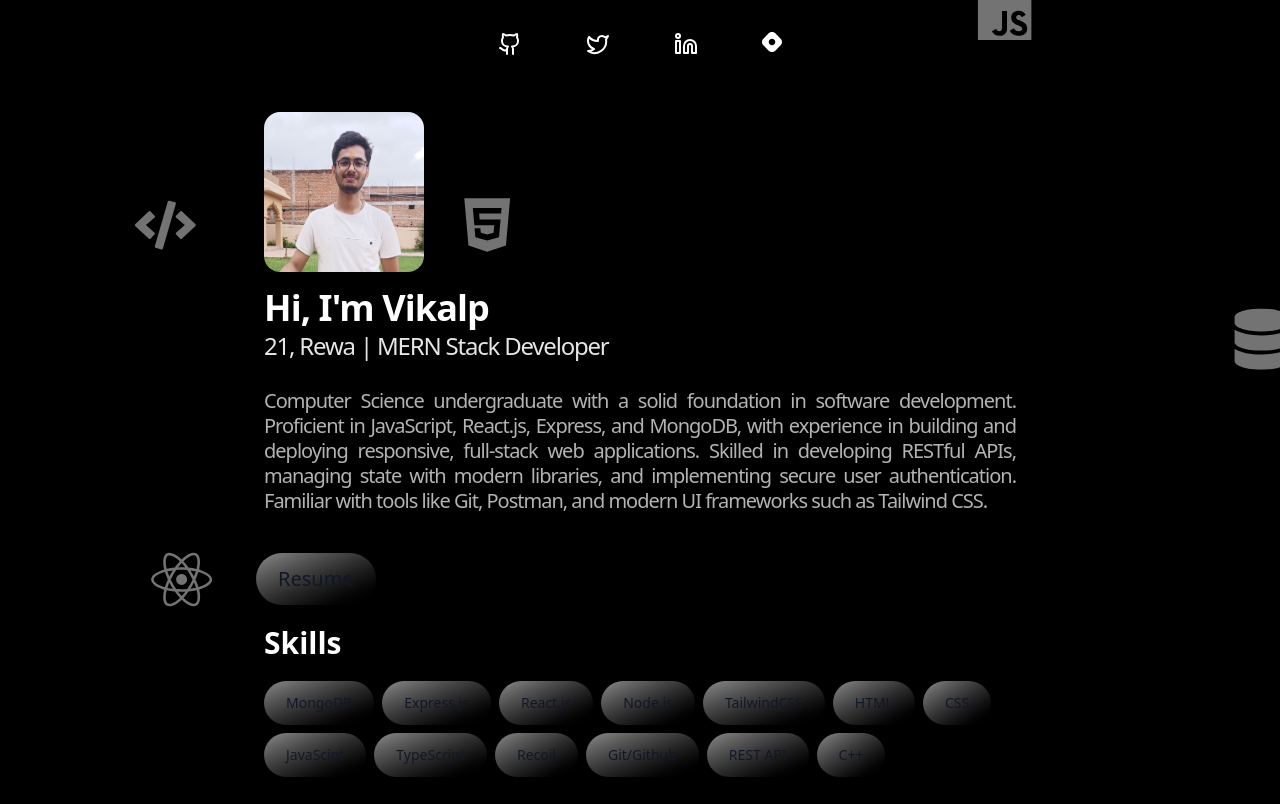
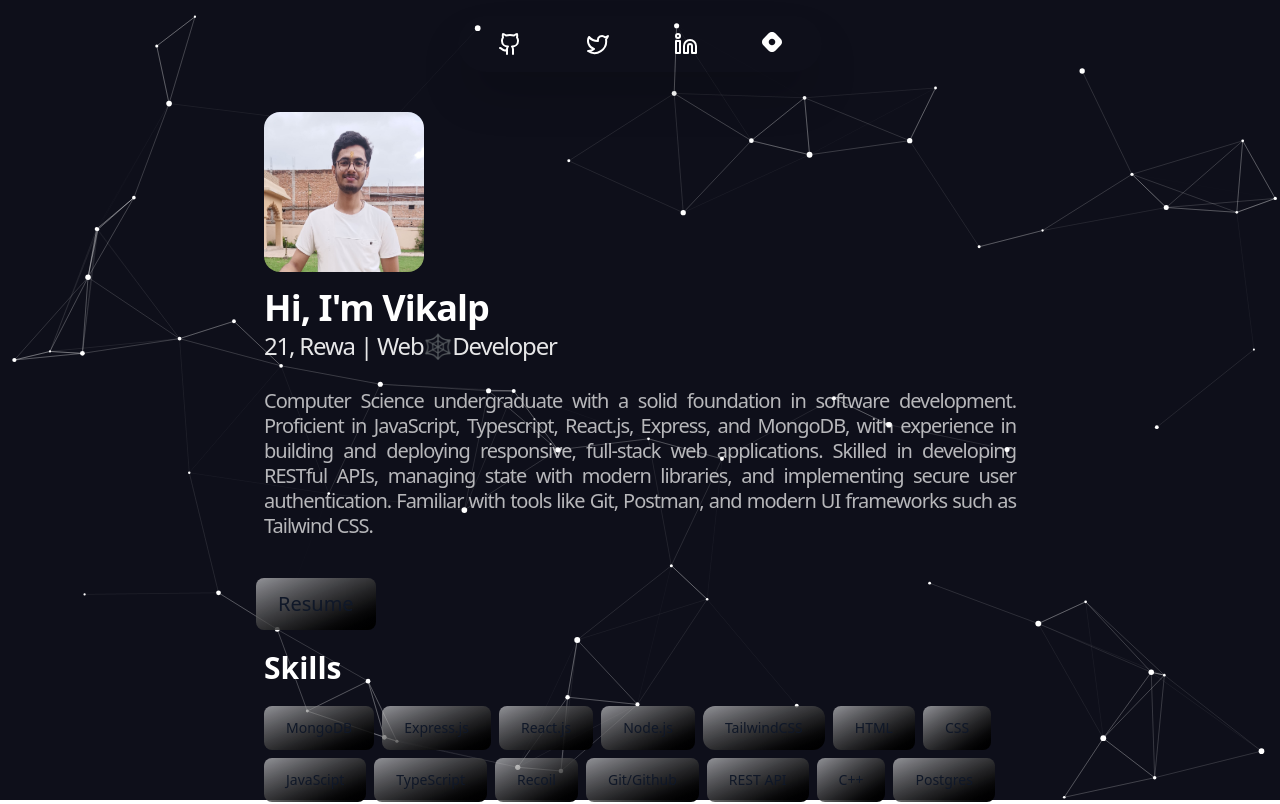
Before and after one commit to vikalpis/Portfolio, a React (Vite) app: page / in a window 1280 px wide. Shown: the top 804 px of the page. Built offline with nearby package versions, Linux system fonts and the light colour scheme.

Commit message:
updated backgraound

```diff
--- a/package.json
+++ b/package.json
@@ -11,11 +11,13 @@
   },
   "dependencies": {
     "@tailwindcss/vite": "^4.1.11",
+    "@tsparticles/react": "^3.0.0",
     "lucide-react": "^0.525.0",
     "motion": "^12.23.11",
     "react": "^19.1.0",
     "react-dom": "^19.1.0",
-    "react-icons": "^5.5.0"
+    "react-icons": "^5.5.0",
+    "tsparticles": "^3.9.1"
   },
   "devDependencies": {
     "@eslint/js": "^9.30.1",
--- a/src/App.jsx
+++ b/src/App.jsx
@@ -12,6 +12,7 @@ import Blog from './components/Blog'
 import { motion } from 'motion/react'
 import BreathingBackground from './components/Breathing'
 import Resume from './components/Resume'
+import ParticlesComponent from './components/Particle'
 
 function App() {
 
@@ -29,7 +30,8 @@ function App() {
       <Blog/>
       <Footer/>
     </Container>
-    <BreathingBackground/>
+    {/* <BreathingBackground/> */}
+    <ParticlesComponent/>
 </div>
     </>
   )
--- a/src/components/Blog.jsx
+++ b/src/components/Blog.jsx
@@ -6,14 +6,14 @@ export default function Blog() {
         </div>
 
         <div className="grid grid-cols-1 sm:grid-cols-1 lg:grid-cols-1 gap-6 px-2 text-white bg-transparent ">
-          <div className="border bg-black w-full min-h-20 rounded-3xl p-4  hover:scale-105 transition-transform duration-300 hover:bg-gradient-to-br from-white/55 to-black">
+          <div className="border bg-transparent w-full min-h-20 rounded-xl p-4  hover:scale-102 transition-transform duration-300 hover:bg-gradient-to-br from-white/55 to-black">
             <a href="https://jwts.hashnode.dev/jwts-json-web-tokens" target="_blank" className="text-lg sm:text-xl font-bold mb-2">JSON Web Token</a> <br />
             <a href="https://jwts.hashnode.dev/jwts-json-web-tokens" target="_blank" className="text-sm sm:text-base leading-relaxed text-white/85">
               Implemented secure user authentication using JSON Web Tokens (JWT) for stateless session management.
             </a>
           </div>
 
-          <div className="bg-black border w-full min-h-20 rounded-3xl p-6  hover:scale-105 transition-transform duration-300 hover:bg-gradient-to-br from-white/55 to-black">
+          <div className="bg-transparent border w-full min-h-20 rounded-xl p-6  hover:scale-102 transition-transform duration-300 hover:bg-gradient-to-br from-white/55 to-black">
             <a href="https://salting-in-passwords.hashnode.dev/salting-passwords-in-backend-authentication" target="_blank" className="text-lg sm:text-xl font-bold mb-2">Salting Passwords in Backend Authentication</a><br />
             <a href="https://salting-in-passwords.hashnode.dev/salting-passwords-in-backend-authentication" target="_blank" className="text-sm sm:text-base leading-relaxed text-white/85">
               Integrated password salting and hashing to enhance security in backend authentication.
--- a/src/components/Hero.jsx
+++ b/src/components/Hero.jsx
@@ -15,11 +15,11 @@ export default function Hero() {
         Hi, I'm Vikalp
       </h1>
       <h1 className="mt-4 text-md sm:text-2xl font-medium tracking-tighter leading-1 text-white/90 ">
-        21, Rewa | MERN Stack Developer
+        21, Rewa | Web🕸️Developer
       </h1>
       <br />
       <p className="leading-tight tracking-tighter mt-4 text-sm sm:text-xl text-justify text-white/70">
-      Computer Science undergraduate with a solid foundation in software development. Proficient in JavaScript, React.js, Express, and MongoDB, with experience in building and deploying responsive, full-stack web applications. Skilled in developing RESTful APIs, managing state with modern libraries, and implementing secure user authentication. Familiar with tools like Git, Postman, and modern UI frameworks such as Tailwind CSS.
+      Computer Science undergraduate with a solid foundation in software development. Proficient in JavaScript, Typescript, React.js, Express, and MongoDB, with experience in building and deploying responsive, full-stack web applications. Skilled in developing RESTful APIs, managing state with modern libraries, and implementing secure user authentication. Familiar with tools like Git, Postman, and modern UI frameworks such as Tailwind CSS.
       </p>
     </div>
     </div>
--- a/src/components/Navbar.jsx
+++ b/src/components/Navbar.jsx
@@ -41,7 +41,7 @@ export default function Navbar() {
           setIsNavbarHovered(false);
           setHoveredIconIndex(null);
         }}
-        className="rounded-full bg-black text-white px-10 py-4 flex gap-16 shadow-2xl "
+        className="rounded-full bg-transparent text-white px-10 py-4 flex gap-16 shadow-2xl "
       >
         {icons.map((icon, index) => (
           <motion.div
--- /dev/null
+++ b/src/components/Particle.jsx
@@ -0,0 +1,108 @@
+import Particles, { initParticlesEngine } from "@tsparticles/react";
+import { useEffect, useMemo, useState } from "react";
+// import { loadAll } from "@/tsparticles/all"; // if you are going to use `loadAll`, install the "@tsparticles/all" package too.
+// import { loadFull } from "tsparticles"; // if you are going to use `loadFull`, install the "tsparticles" package too.
+import { loadSlim } from "@tsparticles/slim"; // if you are going to use `loadSlim`, install the "@tsparticles/slim" package too.
+// import { loadBasic } from "@tsparticles/basic"; // if you are going to use `loadBasic`, install the "@tsparticles/basic" package too.
+
+
+
+const ParticlesComponent = (props) => {
+
+  const [init, setInit] = useState(false);
+  // this should be run only once per application lifetime
+  useEffect(() => {
+    initParticlesEngine(async (engine) => {
+      // you can initiate the tsParticles instance (engine) here, adding custom shapes or presets
+      // this loads the tsparticles package bundle, it's the easiest method for getting everything ready
+      // starting from v2 you can add only the features you need reducing the bundle size
+      //await loadAll(engine);
+      //await loadFull(engine);
+      await loadSlim(engine);
+      //await loadBasic(engine);
+    }).then(() => {
+      setInit(true);
+    });
+  }, []);
+
+  const particlesLoaded = (container) => {
+    console.log(container);
+  };
+
+
+  const options = useMemo(
+    () => ({
+      background: {
+        color: {
+          value: "#0e0f1a",
+        },
+      },
+      fpsLimit: 120,
+      interactivity: {
+        events: {
+          onClick: {
+            enable: true,
+            mode: "repulse",
+          },
+          onHover: {
+            enable: true,
+            mode: 'grab',
+          },
+        },
+        modes: {
+          push: {
+            distance: 200,
+            duration: 15,
+          },
+          grab: {
+            distance: 150,
+          },
+        },
+      },
+      particles: {
+        color: {
+          value: "#FFFFFF",
+        },
+        links: {
+          color: "#FFFFFF",
+          distance: 150,
+          enable: true,
+          opacity: 0.3,
+          width: 1,
+        },
+        move: {
+          direction: "none",
+          enable: true,
+          outModes: {
+            default: "bounce",
+          },
+          random: true,
+          speed: 1,
+          straight: false,
+        },
+        number: {
+          density: {
+            enable: true,
+          },
+          value: 150,
+        },
+        opacity: {
+          value: 1.0,
+        },
+        shape: {
+          type: "circle",
+        },
+        size: {
+          value: { min: 1, max: 3 },
+        },
+      },
+      detectRetina: true,
+    }),
+    [],
+  );
+
+
+  return <Particles id={props.id} init={particlesLoaded} options={options} />;
+};
+
+export default ParticlesComponent;
--- a/src/components/Resume.jsx
+++ b/src/components/Resume.jsx
@@ -4,8 +4,8 @@ export default function Resume(){
 
     return (
     <>
-    <a href={ResumeV} target="_blank"  class="relative inline-flex items-center justify-center p-0.5 mb-2 me-2 overflow-hidden text-sm font-medium text-gray-900 rounded-full group bg-gradient-to-br from-white/55 to-black   dark:text-white ">
-        <span class="relative px-5 py-2.5 transition-all ease-in duration-75 bg-transparent dark:bg-gray-900 rounded-full group-hover:bg-transparent group-hover:dark:bg-transparent text-xl">
+    <a href={ResumeV} target="_blank"  class="relative inline-flex items-center justify-center p-0.5 mb-2 me-2 overflow-hidden text-sm font-medium text-gray-900 rounded-lg group bg-gradient-to-br from-white/55 to-black   dark:text-white ">
+        <span class="relative px-5 py-2.5 transition-all ease-in duration-75 bg-transparent dark:bg-gray-900 rounded-xl group-hover:bg-transparent group-hover:dark:bg-transparent text-xl">
         Resume
         </span>
         </a>
--- a/src/components/Skills.jsx
+++ b/src/components/Skills.jsx
@@ -9,81 +9,87 @@ export default function Skills(){
         <div className="gap-6 bg-transparent p-2">
 
 
-        <button class="relative inline-flex items-center justify-center p-0.5 mb-2 me-2 overflow-hidden text-sm font-medium text-gray-900 rounded-full group bg-gradient-to-br from-white/55 to-black   dark:text-white ">
-        <span class="relative px-5 py-2.5 transition-all ease-in duration-75 bg-transparent dark:bg-gray-900 rounded-full group-hover:bg-transparent group-hover:dark:bg-transparent">
+        <button class="relative inline-flex items-center justify-center p-0.5 mb-2 me-2 overflow-hidden text-sm font-medium text-gray-900 rounded-lg group bg-gradient-to-br from-white/55 to-black   dark:text-white ">
+        <span class="relative px-5 py-2.5 transition-all ease-in duration-75 bg-transparent dark:bg-gray-900 rounded-xl group-hover:bg-transparent group-hover:dark:bg-transparent">
         MongoDB
         </span>
         </button>
 
-        <button class="relative inline-flex items-center justify-center p-0.5 mb-2 me-2 overflow-hidden text-sm font-medium text-gray-900 rounded-full group bg-gradient-to-br from-white/55 to-black   dark:text-white ">
-        <span class="relative px-5 py-2.5 transition-all ease-in duration-75 bg-transparent dark:bg-gray-900 rounded-full group-hover:bg-transparent group-hover:dark:bg-transparent">
+        <button class="relative inline-flex items-center justify-center p-0.5 mb-2 me-2 overflow-hidden text-sm font-medium text-gray-900 rounded-lg group bg-gradient-to-br from-white/55 to-black   dark:text-white ">
+        <span class="relative px-5 py-2.5 transition-all ease-in duration-75 bg-transparent dark:bg-gray-900 rounded-xl group-hover:bg-transparent group-hover:dark:bg-transparent">
         Express.js
         </span>
         </button>
 
-        <button class="relative inline-flex items-center justify-center p-0.5 mb-2 me-2 overflow-hidden text-sm font-medium text-gray-900 rounded-full group bg-gradient-to-br from-white/55 to-black   dark:text-white ">
-        <span class="relative px-5 py-2.5 transition-all ease-in duration-75 bg-transparent dark:bg-gray-900 rounded-full group-hover:bg-transparent group-hover:dark:bg-transparent">
+        <button class="relative inline-flex items-center justify-center p-0.5 mb-2 me-2 overflow-hidden text-sm font-medium text-gray-900 rounded-lg group bg-gradient-to-br from-white/55 to-black   dark:text-white ">
+        <span class="relative px-5 py-2.5 transition-all ease-in duration-75 bg-transparent dark:bg-gray-900 rounded-xl group-hover:bg-transparent group-hover:dark:bg-transparent">
         React.js
         </span>
         </button>
 
-        <button class="relative inline-flex items-center justify-center p-0.5 mb-2 me-2 overflow-hidden text-sm font-medium text-gray-900 rounded-full group bg-gradient-to-br from-white/55 to-black   dark:text-white ">
-        <span class="relative px-5 py-2.5 transition-all ease-in duration-75 bg-transparent dark:bg-gray-900 rounded-full group-hover:bg-transparent group-hover:dark:bg-transparent">
+        <button class="relative inline-flex items-center justify-center p-0.5 mb-2 me-2 overflow-hidden text-sm font-medium text-gray-900 rounded-lg group bg-gradient-to-br from-white/55 to-black   dark:text-white ">
+        <span class="relative px-5 py-2.5 transition-all ease-in duration-75 bg-transparent dark:bg-gray-900 rounded-xl group-hover:bg-transparent group-hover:dark:bg-transparent">
         Node.js
         </span>
         </button>
 
-        <button class="relative inline-flex items-center justify-center p-0.5 mb-2 me-2 overflow-hidden text-sm font-medium text-gray-900 rounded-full group bg-gradient-to-br from-white/55 to-black   dark:text-white ">
-        <span class="relative px-5 py-2.5 transition-all ease-in duration-75 bg-transparent dark:bg-gray-900 rounded-full group-hover:bg-transparent group-hover:dark:bg-transparent">
+        <button class="relative inline-flex items-center justify-center p-0.5 mb-2 me-2 overflow-hidden text-sm font-medium text-gray-900 rounded-xl group bg-gradient-to-br from-white/55 to-black   dark:text-white ">
+        <span class="relative px-5 py-2.5 transition-all ease-in duration-75 bg-transparent dark:bg-gray-900 rounded-lg group-hover:bg-transparent group-hover:dark:bg-transparent">
         TailwindCSS
         </span>
         </button>
 
-        <button class="relative inline-flex items-center justify-center p-0.5 mb-2 me-2 overflow-hidden text-sm font-medium text-gray-900 rounded-full group bg-gradient-to-br from-white/55 to-black   dark:text-white ">
-        <span class="relative px-5 py-2.5 transition-all ease-in duration-75 bg-transparent dark:bg-gray-900 rounded-full group-hover:bg-transparent group-hover:dark:bg-transparent">
+        <button class="relative inline-flex items-center justify-center p-0.5 mb-2 me-2 overflow-hidden text-sm font-medium text-gray-900 rounded-lg group bg-gradient-to-br from-white/55 to-black   dark:text-white ">
+        <span class="relative px-5 py-2.5 transition-all ease-in duration-75 bg-transparent dark:bg-gray-900 rounded-xl group-hover:bg-transparent group-hover:dark:bg-transparent">
         HTML
         </span>
         </button>
 
-        <button class="relative inline-flex items-center justify-center p-0.5 mb-2 me-2 overflow-hidden text-sm font-medium text-gray-900 rounded-full group bg-gradient-to-br from-white/55 to-black   dark:text-white ">
-        <span class="relative px-5 py-2.5 transition-all ease-in duration-75 bg-transparent dark:bg-gray-900 rounded-full group-hover:bg-transparent group-hover:dark:bg-transparent">
+        <button class="relative inline-flex items-center justify-center p-0.5 mb-2 me-2 overflow-hidden text-sm font-medium text-gray-900 rounded-lg group bg-gradient-to-br from-white/55 to-black   dark:text-white ">
+        <span class="relative px-5 py-2.5 transition-all ease-in duration-75 bg-transparent dark:bg-gray-900 rounded-xl group-hover:bg-transparent group-hover:dark:bg-transparent">
         CSS
         </span>
         </button>
 
-        <button class="relative inline-flex items-center justify-center p-0.5 mb-2 me-2 overflow-hidden text-sm font-medium text-gray-900 rounded-full group bg-gradient-to-br from-white/55 to-black   dark:text-white ">
-        <span class="relative px-5 py-2.5 transition-all ease-in duration-75 bg-transparent dark:bg-gray-900 rounded-full group-hover:bg-transparent group-hover:dark:bg-transparent">
+        <button class="relative inline-flex items-center justify-center p-0.5 mb-2 me-2 overflow-hidden text-sm font-medium text-gray-900 rounded-lg group bg-gradient-to-br from-white/55 to-black   dark:text-white ">
+        <span class="relative px-5 py-2.5 transition-all ease-in duration-75 bg-transparent dark:bg-gray-900 rounded-xl group-hover:bg-transparent group-hover:dark:bg-transparent">
         JavaScipt
         </span>
         </button>
 
-        <button class="relative inline-flex items-center justify-center p-0.5 mb-2 me-2 overflow-hidden text-sm font-medium text-gray-900 rounded-full group bg-gradient-to-br from-white/55 to-black   dark:text-white ">
-        <span class="relative px-5 py-2.5 transition-all ease-in duration-75 bg-transparent dark:bg-gray-900 rounded-full group-hover:bg-transparent group-hover:dark:bg-transparent">
+        <button class="relative inline-flex items-center justify-center p-0.5 mb-2 me-2 overflow-hidden text-sm font-medium text-gray-900 rounded-lg group bg-gradient-to-br from-white/55 to-black   dark:text-white ">
+        <span class="relative px-5 py-2.5 transition-all ease-in duration-75 bg-transparent dark:bg-gray-900 rounded-xl group-hover:bg-transparent group-hover:dark:bg-transparent">
         TypeScript
         </span>
         </button>
 
-        <button class="relative inline-flex items-center justify-center p-0.5 mb-2 me-2 overflow-hidden text-sm font-medium text-gray-900 rounded-full group bg-gradient-to-br from-white/55 to-black   dark:text-white ">
-        <span class="relative px-5 py-2.5 transition-all ease-in duration-75 bg-transparent dark:bg-gray-900 rounded-full group-hover:bg-transparent group-hover:dark:bg-transparent">
+        <button class="relative inline-flex items-center justify-center p-0.5 mb-2 me-2 overflow-hidden text-sm font-medium text-gray-900 rounded-lg group bg-gradient-to-br from-white/55 to-black   dark:text-white ">
+        <span class="relative px-5 py-2.5 transition-all ease-in duration-75 bg-transparent dark:bg-gray-900 rounded-xl group-hover:bg-transparent group-hover:dark:bg-transparent">
         Recoil
         </span>
         </button>
 
-        <button class="relative inline-flex items-center justify-center p-0.5 mb-2 me-2 overflow-hidden text-sm font-medium text-gray-900 rounded-full group bg-gradient-to-br from-white/55 to-black   dark:text-white ">
-        <span class="relative px-5 py-2.5 transition-all ease-in duration-75 bg-transparent dark:bg-gray-900 rounded-full group-hover:bg-transparent group-hover:dark:bg-transparent">
+        <button class="relative inline-flex items-center justify-center p-0.5 mb-2 me-2 overflow-hidden text-sm font-medium text-gray-900 rounded-lg group bg-gradient-to-br from-white/55 to-black   dark:text-white ">
+        <span class="relative px-5 py-2.5 transition-all ease-in duration-75 bg-transparent dark:bg-gray-900 rounded-xl group-hover:bg-transparent group-hover:dark:bg-transparent">
         Git/Github
         </span>
         </button>
 
-        <button class="relative inline-flex items-center justify-center p-0.5 mb-2 me-2 overflow-hidden text-sm font-medium text-gray-900 rounded-full group bg-gradient-to-br from-white/55 to-black   dark:text-white ">
-        <span class="relative px-5 py-2.5 transition-all ease-in duration-75 bg-transparent dark:bg-gray-900 rounded-full group-hover:bg-transparent group-hover:dark:bg-transparent">
+        <button class="relative inline-flex items-center justify-center p-0.5 mb-2 me-2 overflow-hidden text-sm font-medium text-gray-900 rounded-lg group bg-gradient-to-br from-white/55 to-black   dark:text-white ">
+        <span class="relative px-5 py-2.5 transition-all ease-in duration-75 bg-transparent dark:bg-gray-900 rounded-xl group-hover:bg-transparent group-hover:dark:bg-transparent">
         REST API
         </span>
         </button>
 
-        <button class="relative inline-flex items-center justify-center p-0.5 mb-2 me-2 overflow-hidden text-sm font-medium text-gray-900 rounded-full group bg-gradient-to-br from-white/55 to-black   dark:text-white ">
-        <span class="relative px-5 py-2.5 transition-all ease-in duration-75 bg-transparent dark:bg-gray-900 rounded-full group-hover:bg-transparent group-hover:dark:bg-transparent">
+        <button class="relative inline-flex items-center justify-center p-0.5 mb-2 me-2 overflow-hidden text-sm font-medium text-gray-900 rounded-lg group bg-gradient-to-br from-white/55 to-black   dark:text-white ">
+        <span class="relative px-5 py-2.5 transition-all ease-in duration-75 bg-transparent dark:bg-gray-900 rounded-xl group-hover:bg-transparent group-hover:dark:bg-transparent">
         C++
+        </span>
+        </button>
+
+        <button class="relative inline-flex items-center justify-center p-0.5 mb-2 me-2 overflow-hidden text-sm font-medium text-gray-900 rounded-lg group bg-gradient-to-br from-white/55 to-black   dark:text-white ">
+        <span class="relative px-5 py-2.5 transition-all ease-in duration-75 bg-transparent dark:bg-gray-900 rounded-xl group-hover:bg-transparent group-hover:dark:bg-transparent">
+        Postgres
         </span>
         </button>
 
```
Also changed, not shown: src/components/Project.jsx (+4 -4 lines), 1 other file (tests, documents, lock files or other folders).
